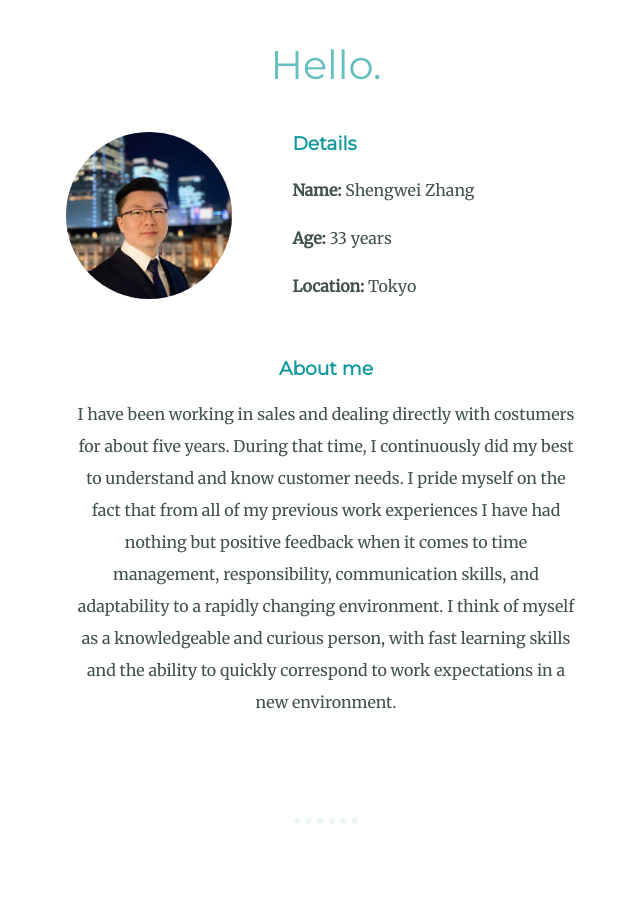
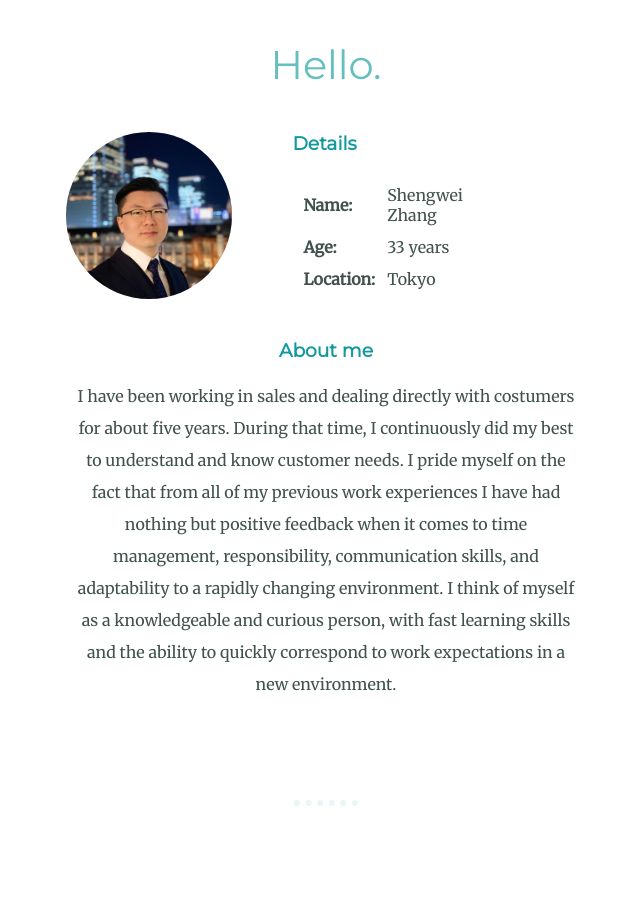
Before and after one commit to seii26/cv, a plain HTML site: page index.html in a window 1280 px wide. Shown: the part 960-1863 px from the top of the page, without its empty margins (314-954 px from the left). Drawn offline with Linux system fonts and the light colour scheme.

Commit message:
2021/02/08 1.0

```diff
--- a/index.html
+++ b/index.html
@@ -23,9 +23,20 @@
       <img class="seiipic" src="seii.jpg" alt="shengwei-profile-picture">
       <div class="details">
         <h3>Details</h3>
-        <p><strong>Name:</strong> Shengwei Zhang</p>
-        <p><strong>Age:</strong> 33 years</p>
-        <p><strong>Location:</strong> Tokyo</p>
+        <table cellspacing="10">
+          <tr>
+            <td><strong>Name:</strong></td>
+            <td>Shengwei Zhang</td>
+          </tr>
+          <tr>
+            <td><strong>Age:</strong></td>
+            <td>33 years</td>
+          </tr>
+          <tr>
+            <td><strong>Location:</strong></td>
+            <td>Tokyo</td>
+          </tr>
+        </table>
       </div>
       <br>
       <h3>About me</h3>
--- a/styles.css
+++ b/styles.css
@@ -61,7 +61,7 @@ hr {
 
 .details {
   text-align: left;
-  width: 50%;
+  width: 60%;
   margin: auto;
 }
 .first-line {
```
